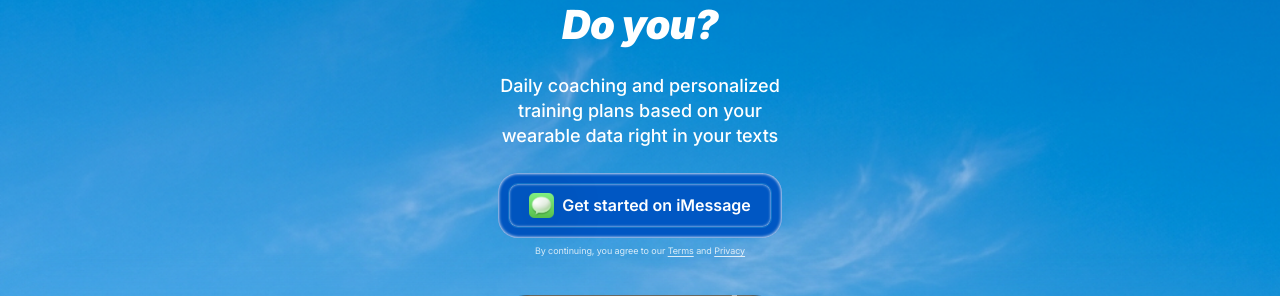
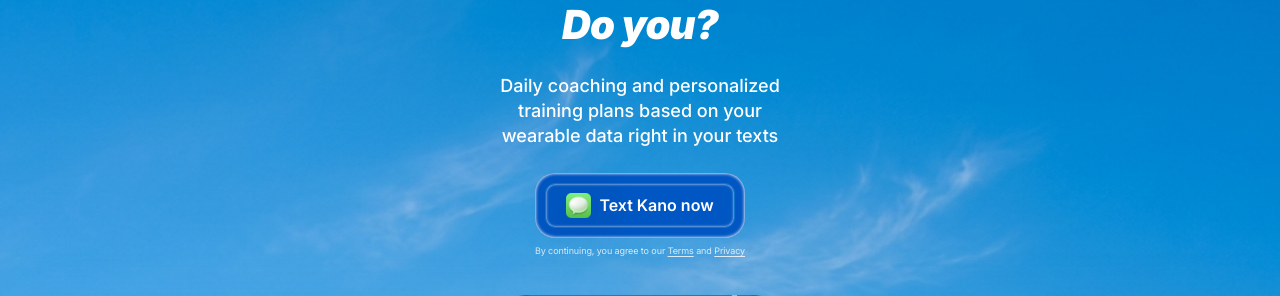
Before and after one commit to louiz7/coach, a FastAPI app: page / in a window 1280 px wide. Shown: the part 207-503 px from the top of the page. Run offline with FastAPI, Linux system fonts and the light colour scheme; parts of the project's set-up code (start-up, migrations or seed data) failed here and were passed over.

Commit message:
chore: change CTA from 'Get started on iMessage' to 'Text Kano now'

```diff
--- a/app/templates/index.html
+++ b/app/templates/index.html
@@ -75,17 +75,17 @@
             <a
               class="cta__button"
               href="sms:+19453943079?&body=whats%20kano%3F"
-              aria-label="Get started on iMessage with Kano"
+              aria-label="Text Kano now on iMessage"
             >
               <span class="cta__button__inner">
                 <img
                   class="cta__icon"
                   src="/static/images/imessage.png"
                   alt=""
-                  width="25"
-                  height="25"
+                  width="30"
+                  height="30"
                 />
-                <span class="cta__label">Get started on iMessage</span>
+                <span class="cta__label">Text Kano now</span>
               </span>
             </a>
             <p class="cta__legal">
@@ -192,7 +192,7 @@
             <a
               class="cta__button"
               href="sms:+19453943079?&body=whats%20kano%3F"
-              aria-label="Get started on iMessage with Kano"
+              aria-label="Text Kano now on iMessage"
             >
               <span class="cta__button__inner">
                 <img
@@ -202,7 +202,7 @@
                   width="25"
                   height="25"
                 />
-                <span class="cta__label">Get started on iMessage</span>
+                <span class="cta__label">Text Kano now</span>
               </span>
             </a>
             <p class="cta__legal">
```
